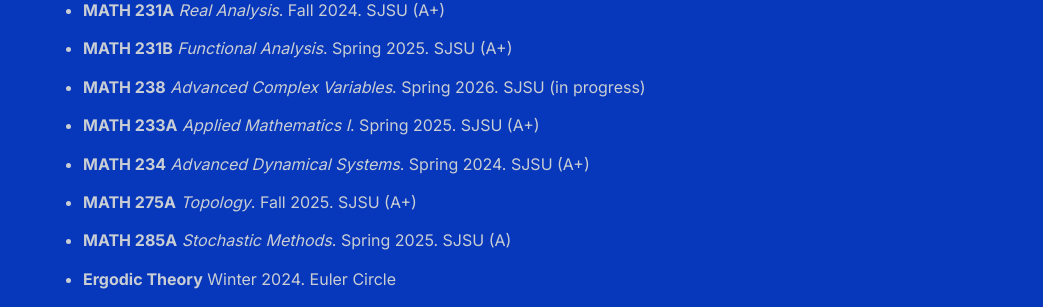
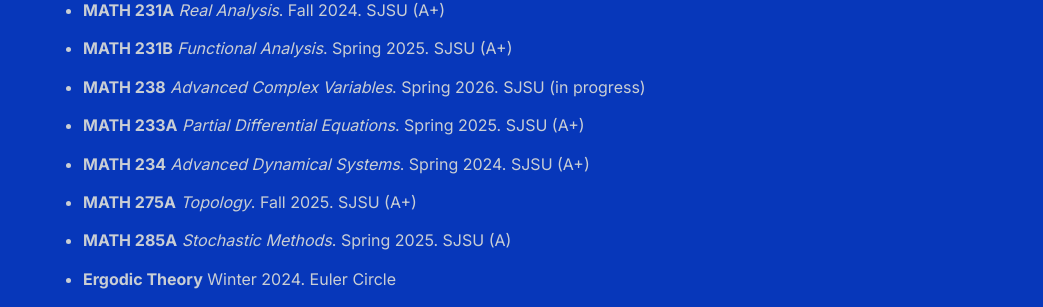
Before and after one commit to shihankanungo/shihankanungo.github.io, a Jekyll site: the page built from courses.md, in a window 1280 px wide and 900 px high, scrolled down 1329 px. Shown: the part 145-452 px from the top of the window, without its empty margins (237-1280 px from the left). Built offline with Jekyll 4.4.1, drawn with Linux system fonts in a browser that asks for light colours.

Commit message:
Update courses.md

```diff
--- a/courses.md
+++ b/courses.md
@@ -51,7 +51,7 @@
 </details></li>
 
 <li><details>
-  <summary style="list-style-type: none;"><b>MATH 233A</b> <i>Applied Mathematics I</i>. Spring 2025. SJSU (A+) </summary>
+  <summary style="list-style-type: none;"><b>MATH 233A</b> <i>Partial Differential Equations</i>. Spring 2025. SJSU (A+) </summary>
   <small>Initial and boundary value problems for hyperbolic, parabolic and elliptic equations. Fourier series and transforms. Nonlinear partial differential equations.</small><br>
   <small>Textbook: Peter John Olver. <i>Introduction to Partial Differential Equations.</i></small>
 </details></li>
```
